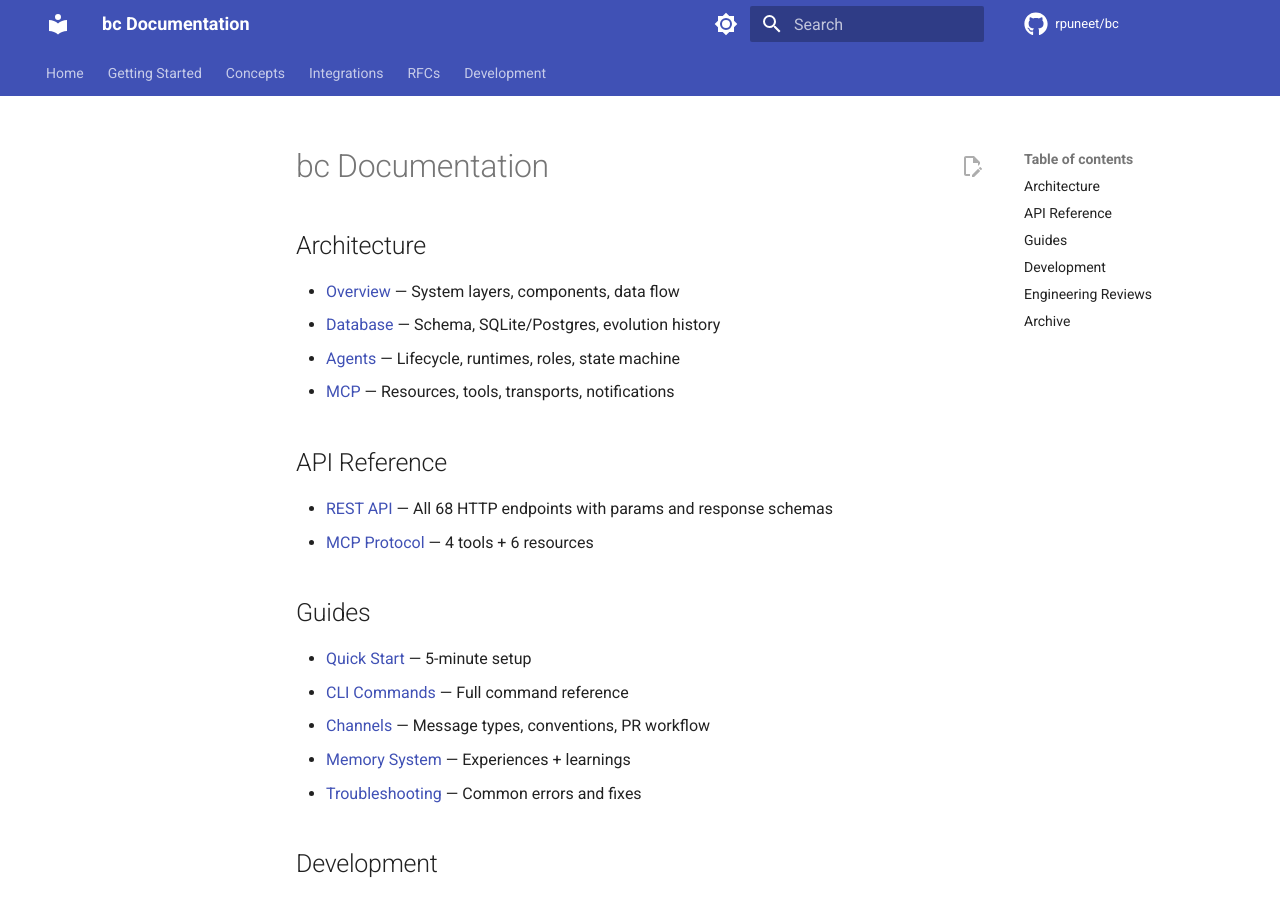
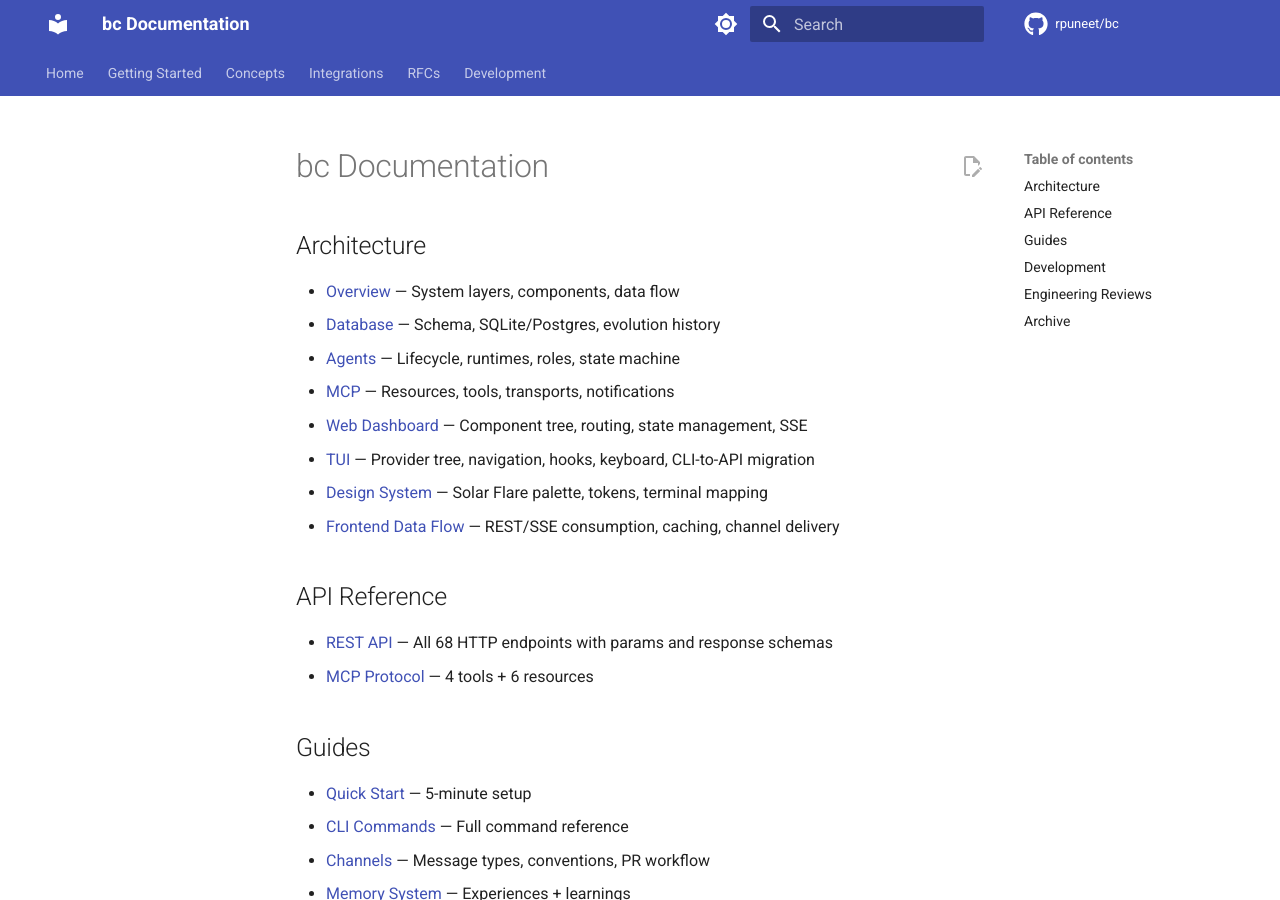
Before and after one commit to gh-curious-otter/bc, an MkDocs documentation site: the page built from docs/README.md, in a window 1280 px wide and 900 px high. Built offline with MkDocs 1.6.1 and Material for MkDocs 9.7.7, drawn with Linux system fonts in a browser that asks for light colours; comment, search, counter and statistics services are not loaded.

Commit message:
docs: update README index with frontend architecture docs
Co-Authored-By: Claude Opus 4.6 (1M context) <noreply@anthropic.com>

```diff
--- a/docs/README.md
+++ b/docs/README.md
@@ -5,6 +5,10 @@
 - [Database](architecture/database.md) — Schema, SQLite/Postgres, evolution history
 - [Agents](architecture/agents.md) — Lifecycle, runtimes, roles, state machine
 - [MCP](architecture/mcp.md) — Resources, tools, transports, notifications
+- [Web Dashboard](architecture/web-ui.md) — Component tree, routing, state management, SSE
+- [TUI](architecture/tui.md) — Provider tree, navigation, hooks, keyboard, CLI-to-API migration
+- [Design System](architecture/design-system.md) — Solar Flare palette, tokens, terminal mapping
+- [Frontend Data Flow](architecture/frontend-data-flow.md) — REST/SSE consumption, caching, channel delivery
 
 ## API Reference
 - [REST API](api/rest.md) — All 68 HTTP endpoints with params and response schemas
```
